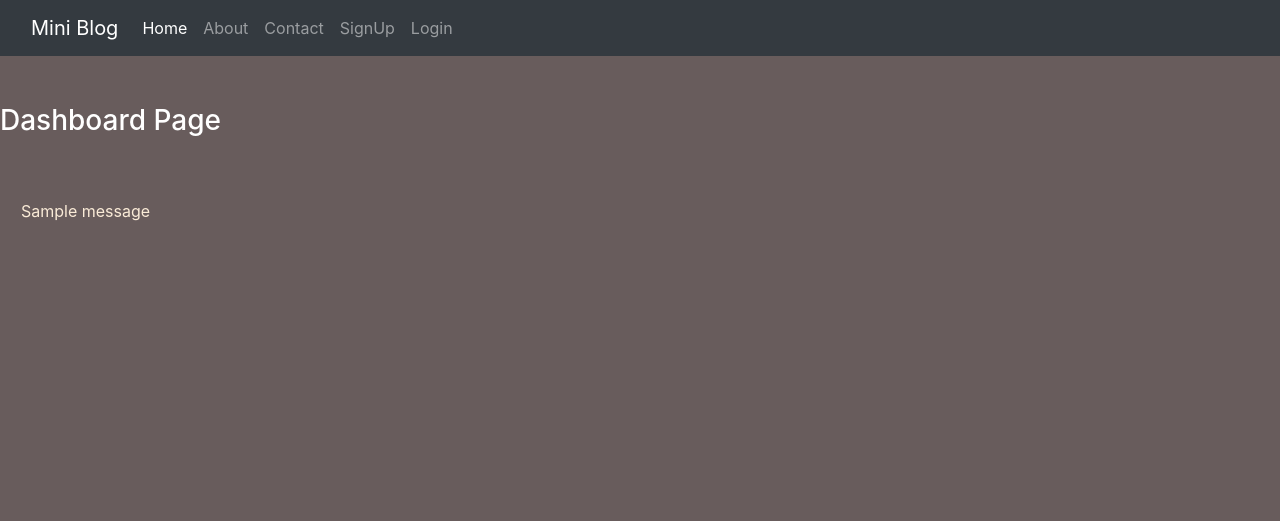
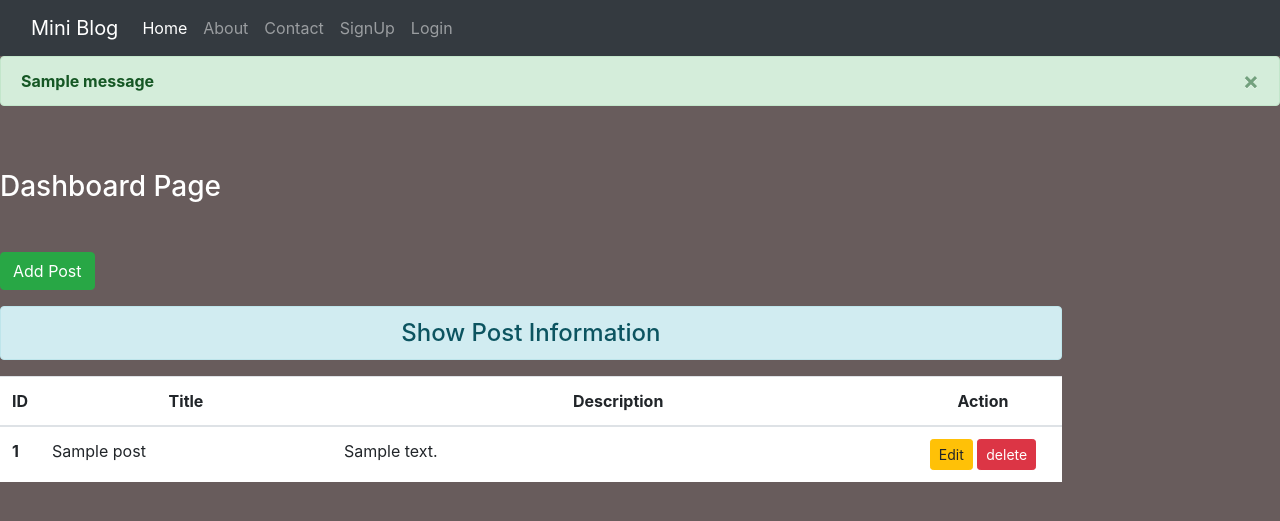
Before and after one commit to TejaswitaW/min_blog_project, a Django app: template blog/templates/blog/dashboard.html in a window 1280 px wide. Shown: the top 521 px of the page. Run offline with Django 3.2, Linux system fonts and the light colour scheme; the template is opened without the code that fills it: most values are stand-ins (such as "Sample title", 1, 10 or a date in 2020); one stand-in notice (Sample message) is shown; some libraries are stand-ins or nearby versions.

Commit message:
temapltes updated

```diff
--- a/blog/templates/blog/about.html
+++ b/blog/templates/blog/about.html
@@ -1,6 +1,6 @@
 {% extends "blog/base.html" %}
 {% load static %}
-{% block title %}Home{% endblock title %}
+{% block title %}About{% endblock title %}
 {% block content %}
 <div class="col-sm-10">
     <h3 class="text-white my-5">About Page</h3>
--- a/blog/templates/blog/contact.html
+++ b/blog/templates/blog/contact.html
@@ -1,6 +1,6 @@
 {% extends "blog/base.html" %}
 {% load static %}
-{% block title %}Home{% endblock title %}
+{% block title %}Contact{% endblock title %}
 {% block content %}
 <div class="col-sm-10">
     <h3 class="text-white mt-5">Contact Page</h3>
--- a/blog/templates/blog/dashboard.html
+++ b/blog/templates/blog/dashboard.html
@@ -1,13 +1,54 @@
 {% extends "blog/base.html" %}
 {% load static %}
-{% block title %}Home{% endblock title %}
+{% block title %}Dashboard{% endblock title %}
+{% block msg %}
+    {% if messages %}
+        {% for message in messages %}
+        <div {% if message.tags %}
+            class="alert alert-{{message.tags}} alert-dismissible fade show" {% endif %}>
+            <strong>{{ message }}</strong>
+            <button type="button" class="close" data-dismiss="alert" aria-label="Close">
+                <span aria-hidden="true">&times;</span>
+            </button>
+        </div>
+        {% endfor %}
+    {% endif %}
+{% endblock msg %}
+
 {% block content %}
 <div class="col-sm-10">
     <h3 class="text-white my-5">Dashboard Page</h3>
-    {% if messages %}
-    {% for message in messages %}
-    <p {% if message.tags %} class="alert alert-{{message.tags}}mb-5" {% endif %}>{{ message }}</p>
-    {% endfor %}
+    <a href="" class="btn btn-success">Add Post</a>
+    <h4 class="text-center alert alert-info mt-3">Show Post Information</h4>
+    {% if posts %}
+    <table class="table table-hover bg-white">
+        <thead>
+            <tr class="text-center">
+                <th scope="col" style="width:2%">ID</th>
+                <th scope="col" style="width:28%">Title</th>
+                <th scope="col" style="width:55%">Description</th>
+                <th scope="col" style="width:15%">Action</th>
+            </tr>
+        </thead>
+        <tbody>
+            {% for post in posts %}
+            <tr>
+                <th scope="row">{{post.id}}</th>
+                <td>{{post.title}}</td>
+                <td>{{post.desc}}</td>
+                <td class="text-center">
+                    <a href="#" class="btn btn-warning btn-sm">Edit</a>
+                    <form action="" method="POST" class="d-inline">
+                        {% csrf_token %}
+                        <input type="submit" class="btn btn-danger btn-sm" value="delete">
+                    </form>
+                </td>
+            </tr>
+            {% endfor %}
+        </tbody>
+    </table>
+    {% else %}
+    <h4 class="text-center alert alert-warning">No Records</h4>
     {% endif %}
 </div>
 {% endblock content %}
--- a/blog/templates/blog/login.html
+++ b/blog/templates/blog/login.html
@@ -1,6 +1,6 @@
 {% extends "blog/base.html" %}
 {% load static %}
-{% block title %}Home{% endblock title %}
+{% block title %}Login{% endblock title %}
 {% block content %}
 <div class="col-sm-10">
     <h3 class="text-white my-5">Login Page</h3>
--- a/blog/templates/blog/signup.html
+++ b/blog/templates/blog/signup.html
@@ -1,6 +1,6 @@
 {% extends "blog/base.html" %}
 {% load static %}
-{% block title %}Home{% endblock title %}
+{% block title %}Sign Up{% endblock title %}
 {% block content %}
 <div class="col-sm-10">
     <h3 class="text-white my-5">Become an Author</h3>
--- a/blog/views.py
+++ b/blog/views.py
@@ -17,7 +17,11 @@ def contact(request):
     return render(request,'blog/contact.html')
 
 def dashboard(request):
-    return render(request,'blog/dashboard.html')
+    if request.user.is_authenticated:
+        posts = Post.objects.all()
+        return render(request,'blog/dashboard.html',{'posts':posts})
+    else:
+        return HttpResponseRedirect('/login/')
 
 def sign_up(request):
     if request.method == 'POST':
```
